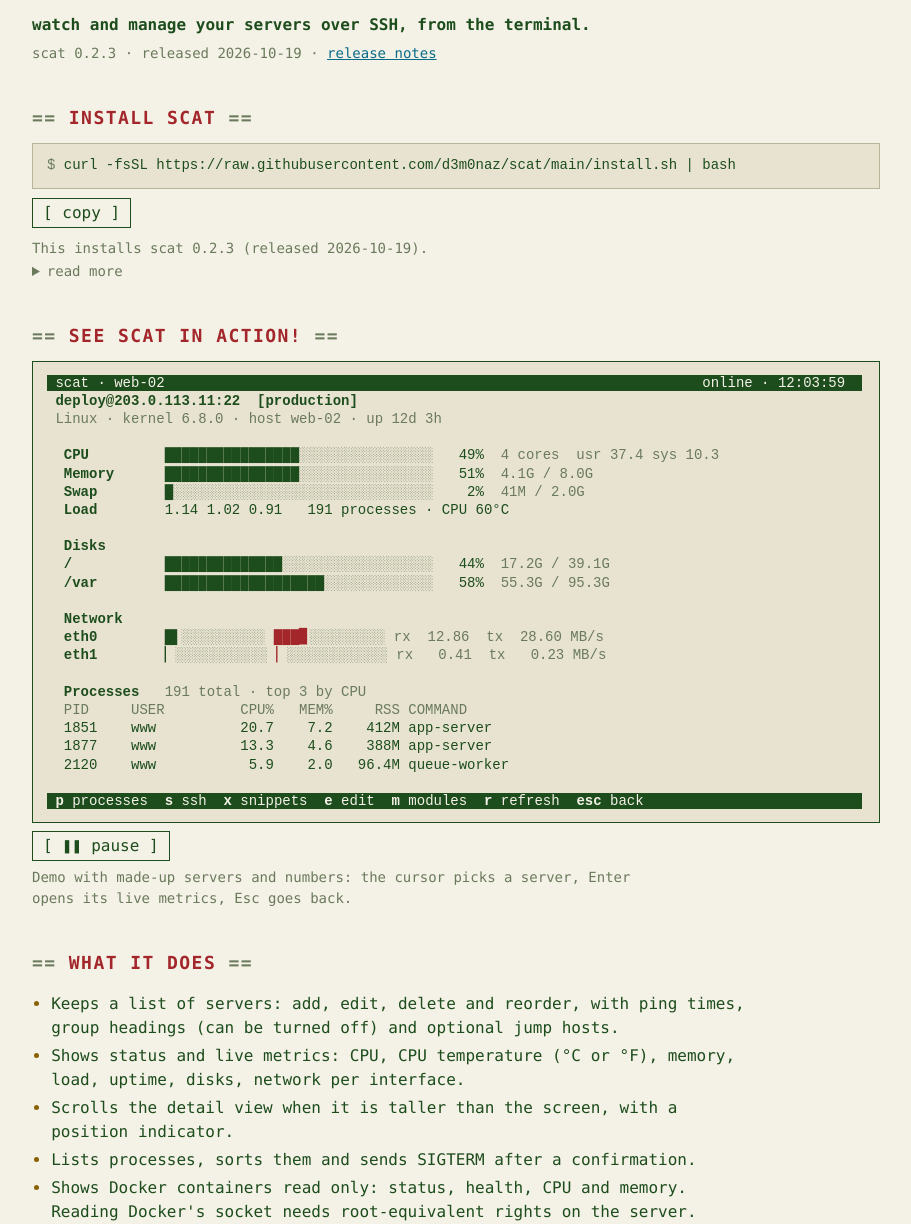
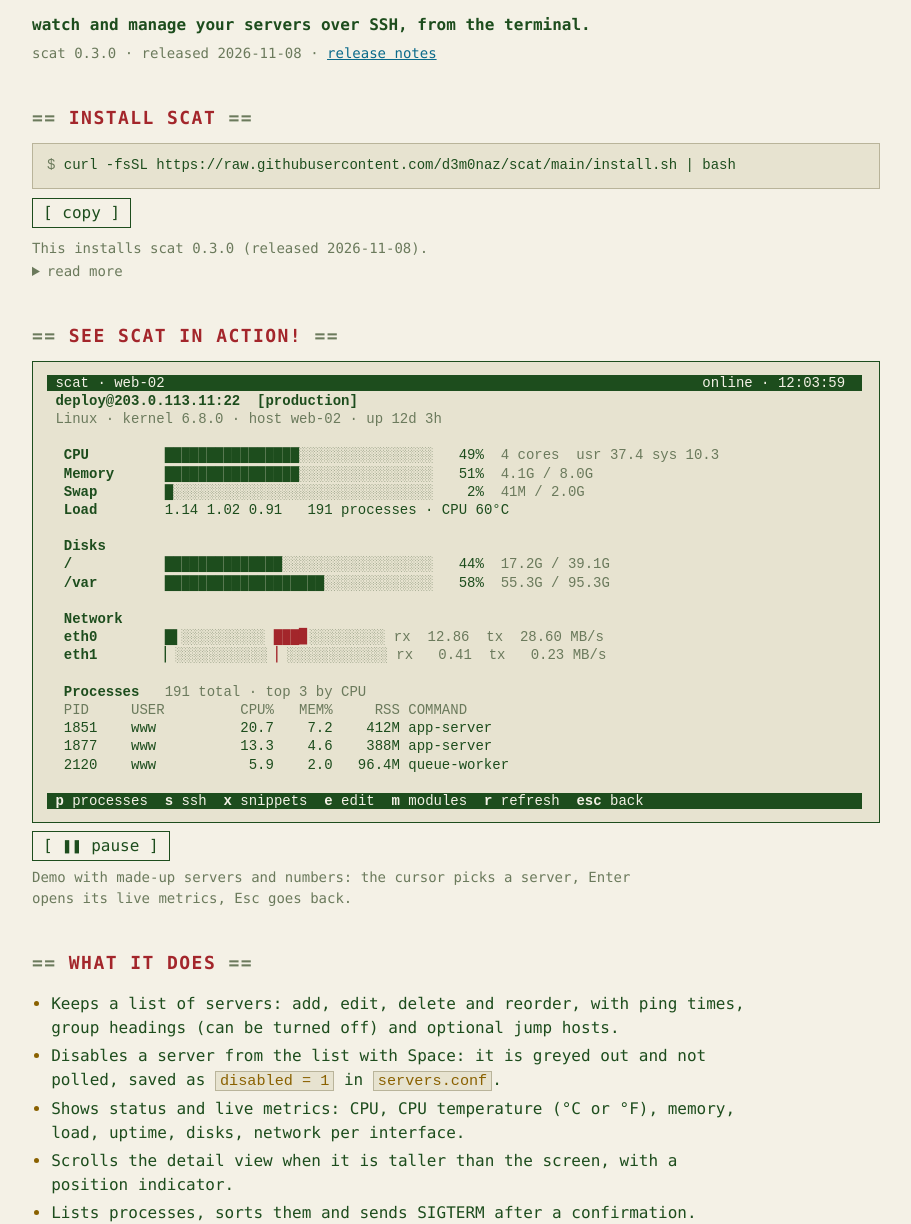
Before and after one commit to d3m0naz/scat, a plain HTML site: page docs/index.html in a window 1280 px wide. Shown: the part 225-1449 px from the top of the page, without its empty margins (184-1095 px from the left). Drawn offline with Linux system fonts and the light colour scheme.

Commit message:
Website: scat 0.3.0 with disable server and the keys table
Co-Authored-By: Claude Haiku 5.5 <noreply@anthropic.com>

```diff
--- a/docs/index.html
+++ b/docs/index.html
@@ -181,7 +181,7 @@
   <div>
     <h1 id="top" class="sr-only">scat</h1>
     <p class="tag lead"><strong>watch and manage your servers over SSH, from the terminal.</strong></p>
-    <p class="tag">scat 0.2.3 · released <time datetime="2026-10-19">2026-10-19</time> · <a href="https://github.com/d3m0naz/scat/releases/tag/v0.2.3">release notes</a></p>
+    <p class="tag">scat 0.3.0 · released <time datetime="2026-11-08">2026-11-08</time> · <a href="https://github.com/d3m0naz/scat/releases/tag/v0.3.0">release notes</a></p>
   </div>
 </section>
 
@@ -189,7 +189,7 @@
 <pre><span class="p">$ </span><span id="install-cmd">curl -fsSL https://raw.githubusercontent.com/d3m0naz/scat/main/install.sh | bash</span></pre>
 <button class="toggle copy-btn" type="button" data-copy="install-cmd" aria-label="Copy install command" hidden>[ copy ]</button>
 <span class="sr-only" id="copy-status" aria-live="polite"></span>
-<p class="install-note">This installs scat 0.2.3 (released <time datetime="2026-10-19">2026-10-19</time>).</p>
+<p class="install-note">This installs scat 0.3.0 (released <time datetime="2026-11-08">2026-11-08</time>).</p>
 <details class="install-more">
 <summary>read more</summary>
 <p class="install-note">The installer runs with the first <code>bash</code> in <code>PATH</code>, so Bash 5 is needed first, see <a href="#bash-5">“bash 5 or newer”</a> below. It checks the SHA-256 of the release archive before it installs anything, puts scat into <code>~/.local/share/scat-&lt;version&gt;</code> and links <code>~/.local/bin/scat</code>. If <code>~/.local/bin</code> is not on your <code>PATH</code>, add it: <code>export PATH="$HOME/.local/bin:$PATH"</code>. To install elsewhere, set <code>SCAT_PREFIX</code>. Releases and checksums are on the <a href="https://github.com/d3m0naz/scat/releases">releases page</a>.</p>
@@ -228,6 +228,7 @@
 <h2>what it does</h2>
 <ul>
   <li>Keeps a list of servers: add, edit, delete and reorder, with ping times, group headings (can be turned off) and optional jump hosts.</li>
+  <li>Disables a server from the list with Space: it is greyed out and not polled, saved as <code>disabled = 1</code> in <code>servers.conf</code>.</li>
   <li>Shows status and live metrics: CPU, CPU temperature (°C or °F), memory, load, uptime, disks, network per interface.</li>
   <li>Scrolls the detail view when it is taller than the screen, with a position indicator.</li>
   <li>Lists processes, sorts them and sends SIGTERM after a confirmation.</li>
@@ -261,6 +262,7 @@
   <tr><td>Enter</td><td>open</td></tr>
   <tr><td>a / e / d</td><td>add / edit / delete a server</td></tr>
   <tr><td>J / K</td><td>move a server down / up</td></tr>
+  <tr><td>Space</td><td>disable or enable the selected server (greyed out, SSH connection closed)</td></tr>
   <tr><td>t</td><td>group headings on / off (this session)</td></tr>
   <tr><td>f</td><td>temperature in °C / °F (this session)</td></tr>
   <tr><td>s</td><td>ssh shell</td></tr>
@@ -288,7 +290,7 @@
 </ul>
 
 <footer>
-  <p>scat 0.2.3 · MIT licence · &copy; 2026 d3m0naz</p>
+  <p>scat 0.3.0 · MIT licence · &copy; 2026 d3m0naz</p>
   <p>“Programmed by Claude, with some human input. (Will be turned off soon enough.)”</p>
 </footer>
 
```
